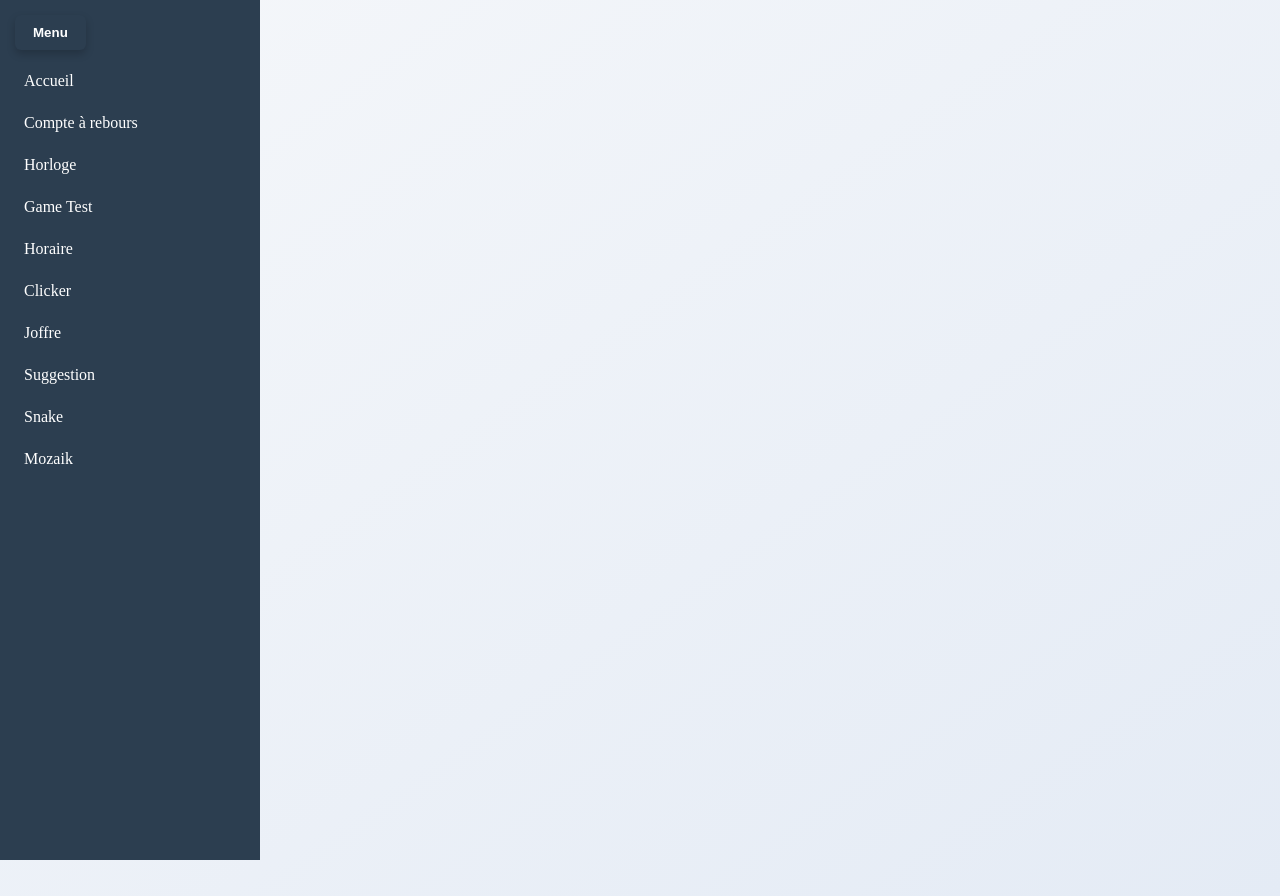
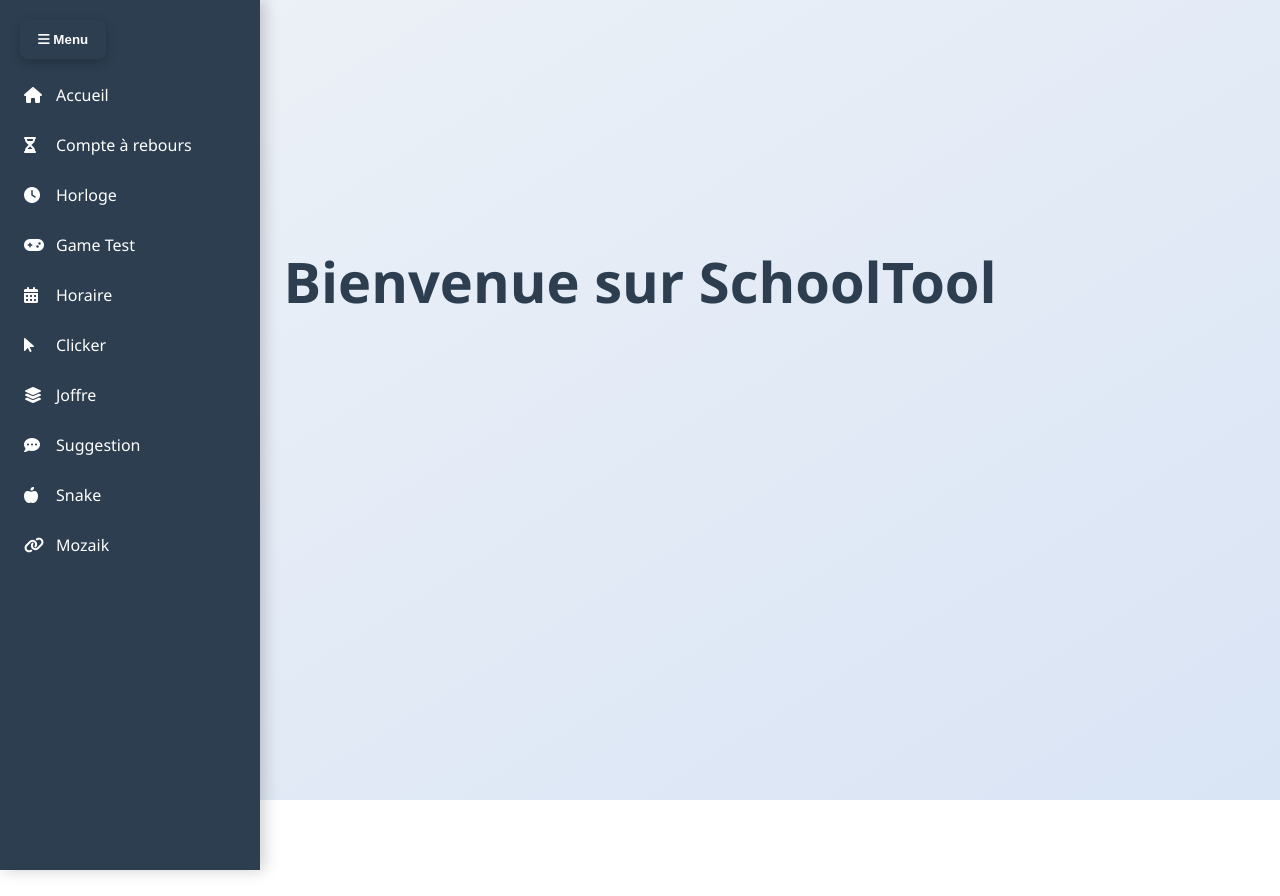
Before and after one commit to Vic248/SchoolTool, a website: page index.html in a window 1280 px wide. Both pictures are taken after a click on the button "Menu". After the commit the page ends 800 px from the top, so only its background shows below. Drawn offline with Linux system fonts and the light colour scheme.

Commit message:
relook index.html

```diff
--- a/index.html
+++ b/index.html
@@ -4,42 +4,45 @@
   <meta charset="UTF-8">
   <meta name="viewport" content="width=device-width, initial-scale=1.0">
   <title>Accueil</title>
+  <link rel="stylesheet" href="https://cdnjs.cloudflare.com/ajax/libs/font-awesome/6.5.0/css/all.min.css">
   <style>
     body {
-      background: linear-gradient(to bottom right, #f5f7fa, #e4ebf5);
+      margin: 0;
+      font-family: 'Segoe UI', sans-serif;
+      background: linear-gradient(to bottom right, #eef2f7, #d9e4f5);
       min-height: 100vh;
       display: flex;
-      flex-direction: column;
       align-items: center;
       justify-content: center;
-      padding: 40px 20px;
+      overflow-x: hidden;
     }
 
     h1 {
-      font-size: 60px;
-      font-weight: 900;
+      font-size: 3.5rem;
       color: #2c3e50;
-      margin-bottom: 30px;
       text-align: center;
+      margin-top: -200px;
+      animation: fadeIn 1s ease;
     }
 
     #menu-btn {
       position: fixed;
-      top: 15px;
-      left: 15px;
+      top: 20px;
+      left: 20px;
       background-color: #2c3e50;
       color: white;
-      padding: 10px 18px;
       border: none;
-      border-radius: 6px;
+      padding: 12px 18px;
+      border-radius: 8px;
       cursor: pointer;
       font-weight: bold;
-      box-shadow: 0 4px 8px rgba(0,0,0,0.2);
-      z-index: 1000;
+      box-shadow: 0 4px 12px rgba(0,0,0,0.2);
+      z-index: 1001;
+      transition: background-color 0.3s;
     }
 
     #menu-btn:hover {
-      background-color: #34495e;
+      background-color: #1f2e3a;
     }
 
     #menu {
@@ -50,57 +53,82 @@
       height: 100%;
       background-color: #2c3e50;
       color: white;
-      padding-top: 60px;
+      padding-top: 70px;
       transition: left 0.3s ease;
-      z-index: 999;
+      z-index: 1000;
+      box-shadow: 4px 0 15px rgba(0, 0, 0, 0.2);
+    }
+
+    #menu.open {
+      left: 0;
     }
 
     #menu a {
-      display: block;
+      display: flex;
+      align-items: center;
+      padding: 14px 24px;
       color: white;
-      padding: 12px 24px;
       text-decoration: none;
+      font-size: 1rem;
       font-weight: 500;
+      transition: background-color 0.2s;
+    }
+
+    #menu a i {
+      margin-right: 12px;
+      width: 20px;
     }
 
     #menu a:hover {
       background-color: #34495e;
     }
 
-    #menu.open {
-      left: 0;
+    @keyframes fadeIn {
+      from { opacity: 0; transform: translateY(-20px); }
+      to { opacity: 1; transform: translateY(0); }
+    }
+
+    @media (max-width: 600px) {
+      h1 {
+        font-size: 2.2rem;
+        margin-top: -100px;
+        padding: 0 20px;
+      }
+
+      #menu-btn {
+        padding: 10px 14px;
+      }
+
+      #menu a {
+        font-size: 0.95rem;
+      }
     }
   </style>
 </head>
 <body>
 
-  <!-- Bouton menu -->
-  <button id="menu-btn">Menu</button>
+  <button id="menu-btn"><i class="fas fa-bars"></i> Menu</button>
 
-  <!-- Menu latéral -->
-  <div id="menu" class="close">
-    <a href="index.html">Accueil</a>
-    <a href="CountDown.html">Compte à rebours</a>
-    <a href="Clock.html">Horloge</a>
-    <a href="RogerTest.html">Game Test</a>
-    <a href="Schedule.html">Horaire</a>
-    <a href="Clicker.html">Clicker</a>
-    <a href="JoffreHomeScreen.html">Joffre</a>
-    <a href="suggestionForm.html">Suggestion</a>
-    <a href="snake.html">Snake</a>
-    <a href="https://www.mozaikportail.ca">Mozaik</a>
+  <div id="menu">
+    <a href="index.html"><i class="fas fa-home"></i> Accueil</a>
+    <a href="CountDown.html"><i class="fas fa-hourglass-half"></i> Compte à rebours</a>
+    <a href="Clock.html"><i class="fas fa-clock"></i> Horloge</a>
+    <a href="RogerTest.html"><i class="fas fa-gamepad"></i> Game Test</a>
+    <a href="Schedule.html"><i class="fas fa-calendar-alt"></i> Horaire</a>
+    <a href="Clicker.html"><i class="fas fa-mouse-pointer"></i> Clicker</a>
+    <a href="JoffreHomeScreen.html"><i class="fas fa-layer-group"></i> Joffre</a>
+    <a href="suggestionForm.html"><i class="fas fa-comment-dots"></i> Suggestion</a>
+    <a href="snake.html"><i class="fas fa-apple-alt"></i> Snake</a>
+    <a href="https://www.mozaikportail.ca"><i class="fas fa-link"></i> Mozaik</a>
   </div>
+
+  <h1>Bienvenue sur SchoolTool</h1>
+
   <script>
-        document.getElementById("menu-btn").addEventListener("click", function() {
-            const menu = document.getElementById("menu");
-            if (menu.classList.contains("open")) {
-                menu.classList.remove("open");
-                menu.classList.add("close");
-            } else {
-                menu.classList.remove("close");
-                menu.classList.add("open");
-            }
-        });
+    document.getElementById("menu-btn").addEventListener("click", function () {
+      const menu = document.getElementById("menu");
+      menu.classList.toggle("open");
+    });
   </script>
 </body>
 </html>
```
